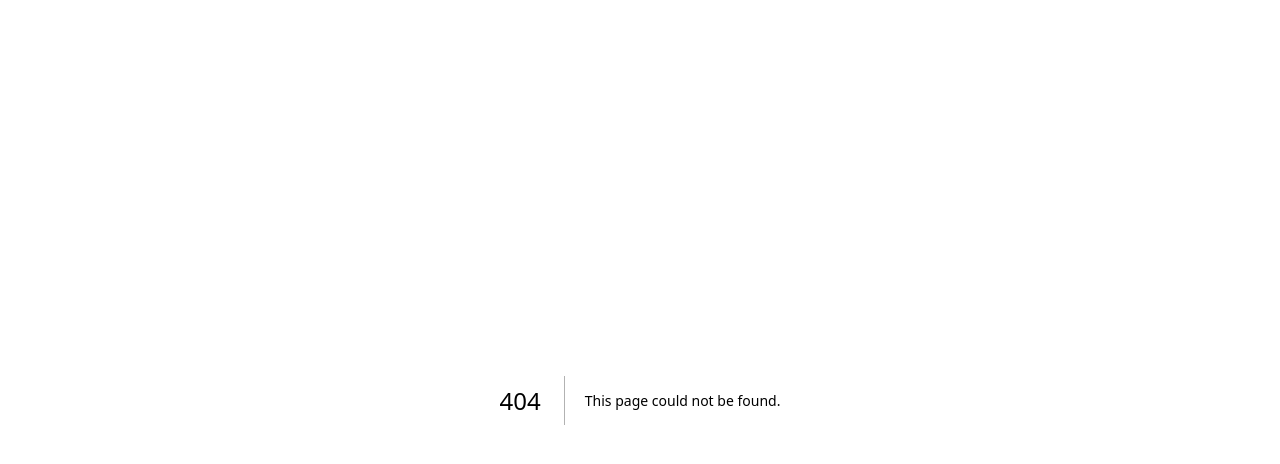
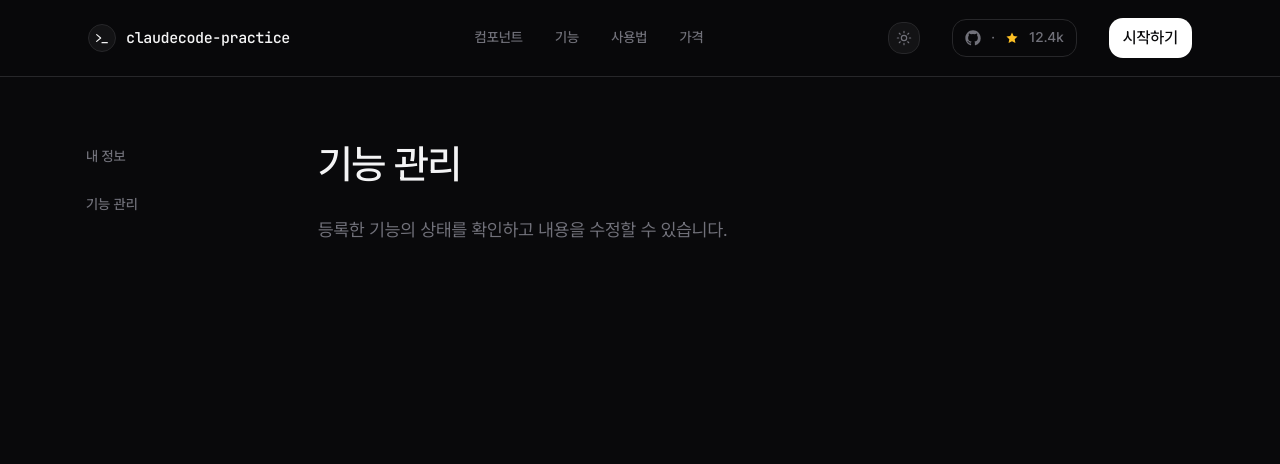
Before and after one commit to sanghyeb2/claudecode-practice, a Next.js app: page /mypage/features in a window 1280 px wide. Before the commit this address had no page. Shown: the top 464 px of the page. Built offline with nearby package versions, Linux system fonts and the light colour scheme.

Commit message:
마이페이지 내부 메뉴 추가

```diff
--- /dev/null
+++ b/app/components/mypage/side-nav.tsx
@@ -0,0 +1,41 @@
+"use client";
+
+import Link from "next/link";
+import { useSelectedLayoutSegment } from "next/navigation";
+
+const MYPAGE_NAV = [
+  { label: "내 정보", href: "/mypage/profile", segment: "profile" },
+  { label: "기능 관리", href: "/mypage/features", segment: "features" },
+];
+
+export function MypageSideNav() {
+  const segment = useSelectedLayoutSegment();
+
+  return (
+    <aside className="md:sticky md:top-safe-t md:w-56 md:shrink-0 md:self-start">
+      <nav
+        aria-label="마이페이지 메뉴"
+        className="flex flex-col gap-field-sm"
+      >
+        {MYPAGE_NAV.map((item) => {
+          const isActive = segment === item.segment;
+
+          return (
+            <Link
+              key={item.href}
+              href={item.href}
+              aria-current={isActive ? "page" : undefined}
+              className={`rounded-md px-inline-md py-field-sm text-label-md transition-colors ${
+                isActive
+                  ? "bg-muted text-foreground"
+                  : "text-muted-foreground hover:bg-muted/50 hover:text-foreground"
+              }`}
+            >
+              {item.label}
+            </Link>
+          );
+        })}
+      </nav>
+    </aside>
+  );
+}
--- a/app/layout.tsx
+++ b/app/layout.tsx
@@ -1,5 +1,6 @@
 import type { Metadata } from "next";
 import localFont from "next/font/local";
+import { Navbar } from "@/app/components/landing/navbar";
 import "./globals.css";
 
 const pretendard = localFont({
@@ -28,7 +29,10 @@ export default function RootLayout({ children }: LayoutProps<"/">) {
       lang="en"
       className={`${pretendard.variable} ${jetbrainsMono.variable} dark h-full antialiased`}
     >
-      <body className="min-h-full flex flex-col">{children}</body>
+      <body className="min-h-full flex flex-col">
+        <Navbar />
+        {children}
+      </body>
     </html>
   );
 }
--- /dev/null
+++ b/app/mypage/features/page.tsx
@@ -0,0 +1,17 @@
+import type { Metadata } from "next";
+
+export const metadata: Metadata = {
+  title: "기능 관리 — CLAUDECODE-PRACTICE",
+  description: "등록한 기능을 확인하고 관리하는 페이지입니다.",
+};
+
+export default function FeaturesPage() {
+  return (
+    <header>
+      <h1 className="text-title-1 tracking-tight text-foreground">기능 관리</h1>
+      <p className="mt-text-sm text-body-lg text-muted-foreground">
+        등록한 기능의 상태를 확인하고 내용을 수정할 수 있습니다.
+      </p>
+    </header>
+  );
+}
--- /dev/null
+++ b/app/mypage/layout.tsx
@@ -0,0 +1,10 @@
+import { MypageSideNav } from "@/app/components/mypage/side-nav";
+
+export default function MypageLayout({ children }: LayoutProps<"/mypage">) {
+  return (
+    <div className="mx-auto flex w-full max-w-layout-lg flex-1 flex-col gap-grid-gutter-x px-(--safe-padding-x) py-section-md md:flex-row">
+      <MypageSideNav />
+      <main className="min-w-0 flex-1">{children}</main>
+    </div>
+  );
+}
--- a/app/mypage/page.tsx
+++ b/app/mypage/page.tsx
@@ -7,8 +7,7 @@ export const metadata: Metadata = {
 
 export default function MyPage() {
   return (
-    <main className="flex-1 bg-background text-foreground">
-      <div className="mx-auto max-w-layout-lg px-(--safe-padding-x) py-section-md">
+    <>
       <header>
         <h1 className="text-title-1 tracking-tight text-foreground">
           마이페이지
@@ -29,7 +28,6 @@ export default function MyPage() {
           등록한 기능이 여기에 표시됩니다
         </p>
       </section>
-      </div>
-    </main>
+    </>
   );
 }
--- /dev/null
+++ b/app/mypage/profile/page.tsx
@@ -0,0 +1,17 @@
+import type { Metadata } from "next";
+
+export const metadata: Metadata = {
+  title: "내 정보 — CLAUDECODE-PRACTICE",
+  description: "판매자 계정의 기본 정보를 확인하고 관리하는 페이지입니다.",
+};
+
+export default function ProfilePage() {
+  return (
+    <header>
+      <h1 className="text-title-1 tracking-tight text-foreground">내 정보</h1>
+      <p className="mt-text-sm text-body-lg text-muted-foreground">
+        판매자 계정의 기본 정보를 확인하고 수정할 수 있습니다.
+      </p>
+    </header>
+  );
+}
--- a/app/page.tsx
+++ b/app/page.tsx
@@ -3,7 +3,6 @@ import { Features } from "@/app/components/landing/features";
 import { Footer } from "@/app/components/landing/footer";
 import { Hero } from "@/app/components/landing/hero";
 import { HowItWorks } from "@/app/components/landing/how-it-works";
-import { Navbar } from "@/app/components/landing/navbar";
 import { Pricing } from "@/app/components/landing/pricing";
 import { RegistryShowcase } from "@/app/components/landing/registry-showcase";
 import { Stats } from "@/app/components/landing/stats";
@@ -11,7 +10,6 @@ import { Stats } from "@/app/components/landing/stats";
 export default function Home() {
   return (
     <div className="min-h-screen bg-background text-foreground">
-      <Navbar />
       <main>
         <Hero />
         <Stats />
```
Lines whose indentation alone changed are shown as unchanged.
